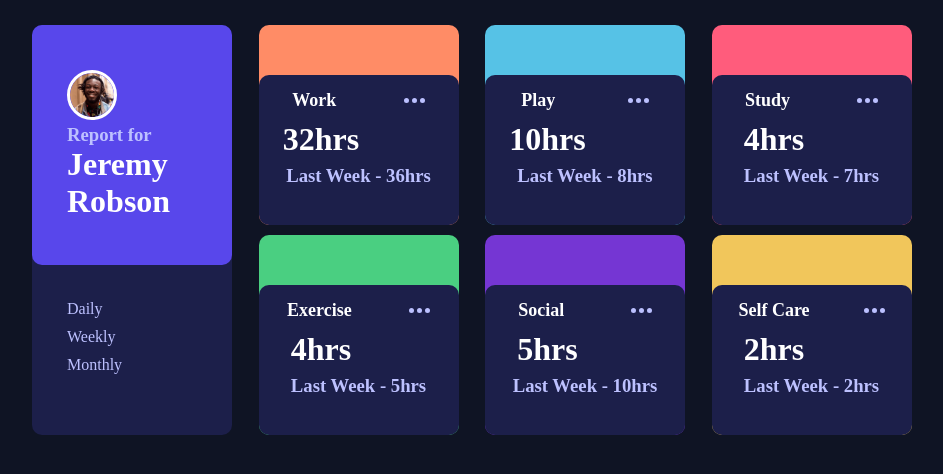
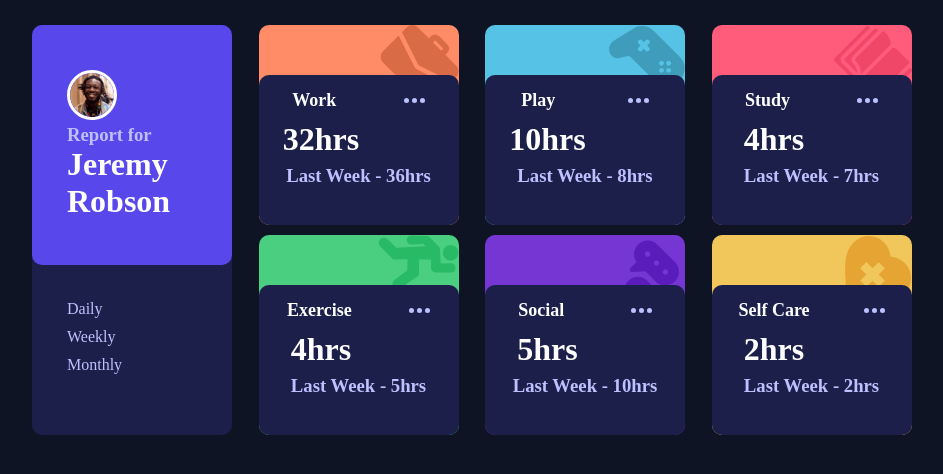
Before and after one commit to DEVZARAH/time-tracking-dashboard, a plain HTML site: page index.html in a window 1280 px wide. Shown: the whole page, without its empty margins (160-1103 px from the left). Drawn offline with Linux system fonts and the light colour scheme; the site is published under a folder, as on GitHub Pages, so addresses that start at the root find nothing; a web font is replaced by a local one.

Commit message:
fixedimages

```diff
--- a/css/index.css
+++ b/css/index.css
@@ -67,7 +67,7 @@ li {
 .con {
   width: 200px;
   height: 200px;
-  background-image: url("/img/icon-work.svg");
+  background-image: url("../img/icon-work.svg");
   background-repeat: no-repeat;
   background-position: top right;
   background-color: var(--work);
@@ -79,7 +79,7 @@ li {
 .con1 {
   width: 200px;
   height: 200px;
-  background-image: url("/img/icon-play.svg");
+  background-image: url("../img/icon-play.svg");
   background-repeat: no-repeat;
   background-position: top right;
   background-color: var(--play);
@@ -91,7 +91,7 @@ li {
 .con2 {
   width: 200px;
   height: 200px;
-  background-image: url("/img/icon-study.svg");
+  background-image: url("../img/icon-study.svg");
   background-repeat: no-repeat;
   background-position: top right;
   background-color: var(--study);
@@ -103,7 +103,7 @@ li {
 .con3 {
   width: 200px;
   height: 200px;
-  background-image: url("/img/icon-exercise.svg");
+  background-image: url("../img/icon-exercise.svg");
   background-repeat: no-repeat;
   background-position: top right;
   background-color: var(--exercise);
@@ -115,7 +115,7 @@ li {
 .con4 {
   width: 200px;
   height: 200px;
-  background-image: url("/img/icon-social.svg");
+  background-image: url("../img/icon-social.svg");
   background-repeat: no-repeat;
   background-position: top right;
   background-color: var(--social);
@@ -127,7 +127,7 @@ li {
 .con5 {
   width: 200px;
   height: 200px;
-  background-image: url("/img/icon-self-care.svg");
+  background-image: url("../img/icon-self-care.svg");
   background-repeat: no-repeat;
   background-position: top right;
   background-color: var(--selfcare);
```
